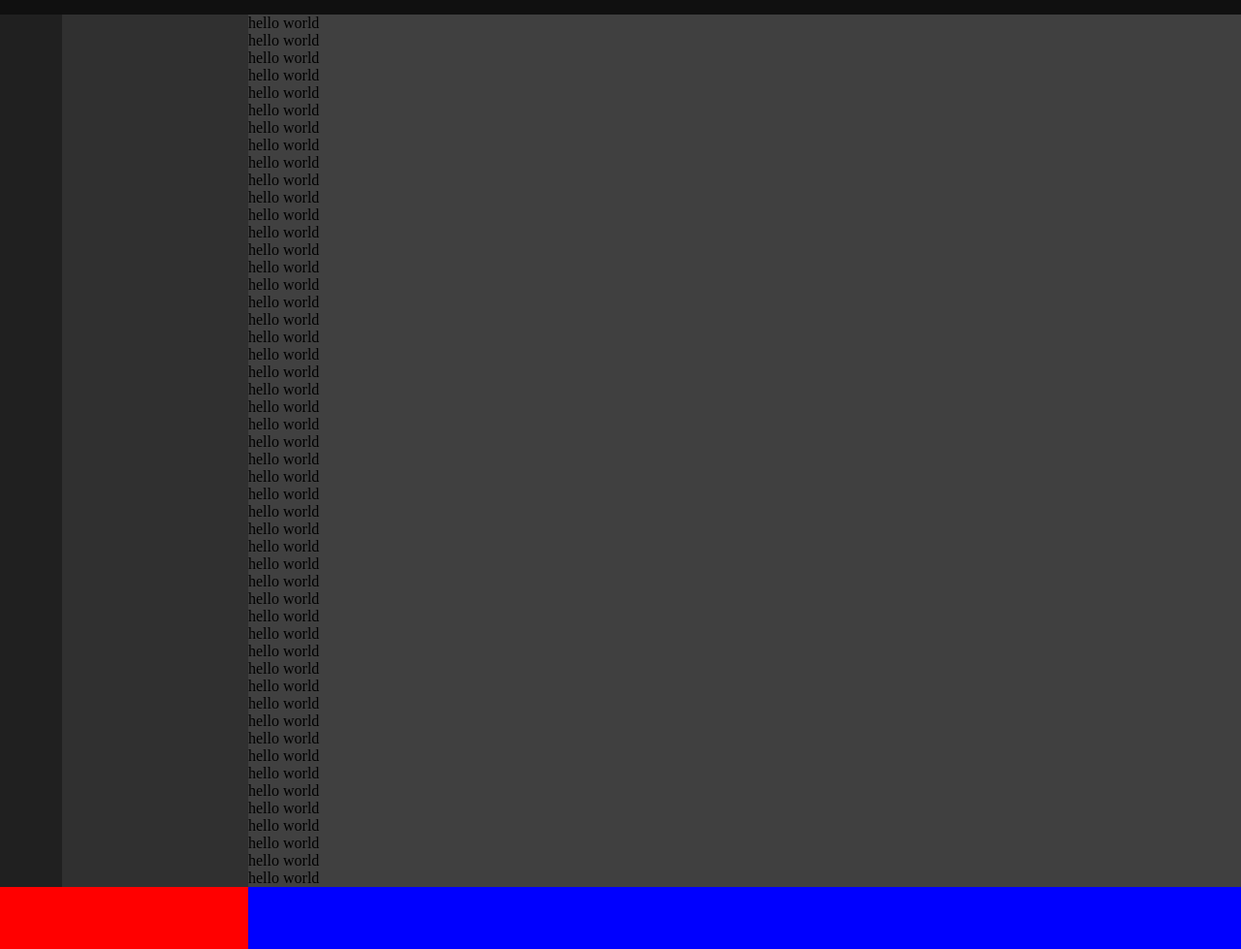
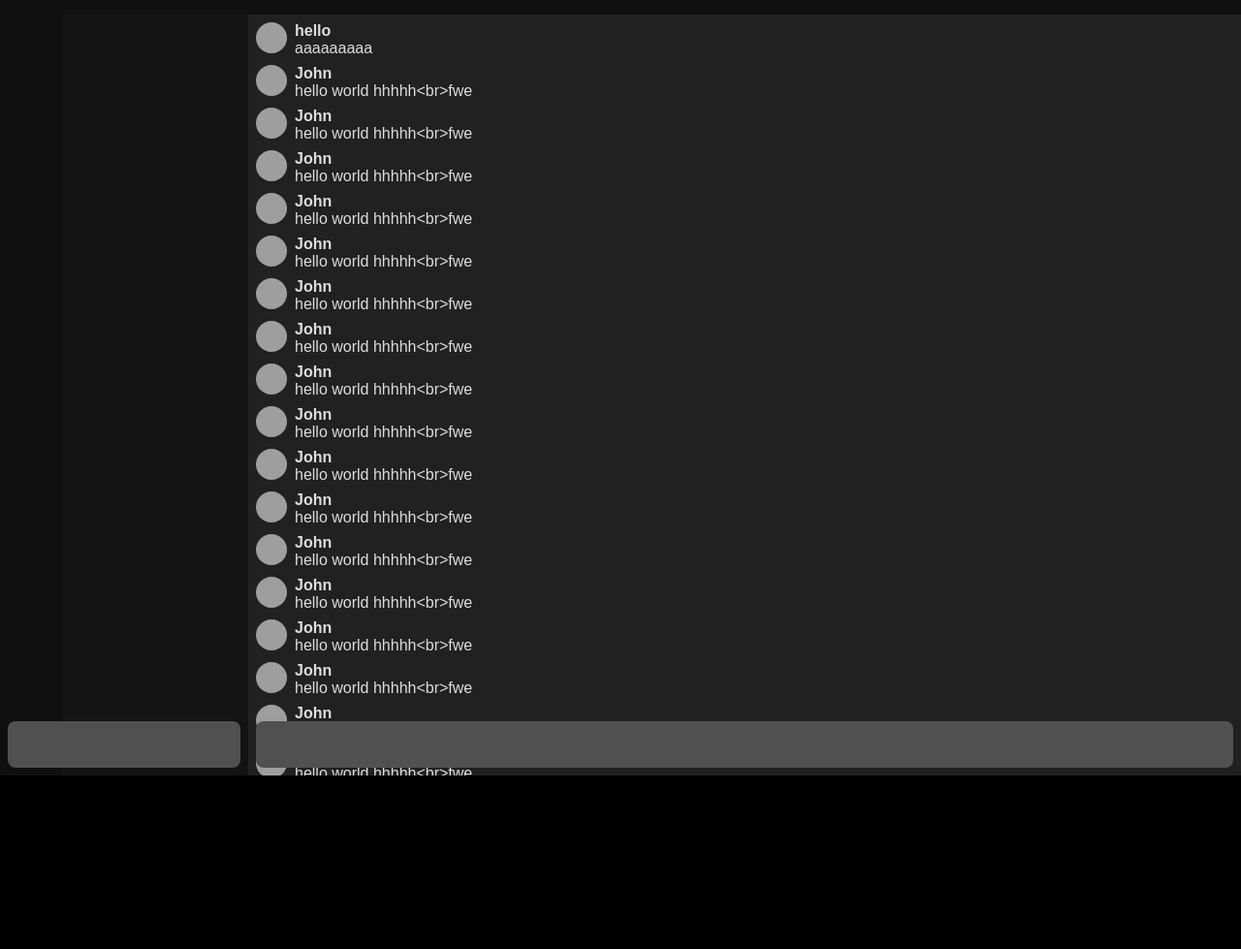
Before and after one commit to wowdabug/chat, a website with bundled scripts: page src/index.html in a window 1280 px wide. Shown: the whole page at 97% size. After the commit the page ends 800 px from the top, so only its background shows below. Built offline with nearby package versions, Linux system fonts and the light colour scheme; grey boxes are pictures that could not be loaded.

Commit message:
i hate css

```diff
--- a/build.js
+++ b/build.js
@@ -16,5 +16,5 @@ await writeFile(
     "dist/index.html",
     html
         .replace("<link rel=\"stylesheet\" href=\"style.css\">", `<style>${css}</style>`)
-        .replace("<script src=\"dist/main.js\"></script>", `<script>${js}</script>`)
+        .replace("<script src=\"../dist/main.js\"></script>", `<script>${js}</script>`)
 );
--- a/src/index.html
+++ b/src/index.html
@@ -5,12 +5,25 @@
         <link rel="stylesheet" href="style.css">
     </head>
     <body>
-
-        <div class="header"></div>
         <div class="main">
-            <div class="server-list"></div>
-            <div class="channel-list"></div>
-            <div class="chat-list" id="chat-list"></div>
+            <div class="header"></div>
+            <div class="lists">
+                <div class="server-list"></div>
+                <div class="channel-list"></div>
+                <div class="chat-list" id="chat-list">
+                    <div class="message">
+                        <img class="message-profile" src="https://picsum.photos/200">
+                        <div class="message-content">
+                            <div class="message-info">
+                                hello
+                            </div>
+                            <div class="message-text">
+                                aaaaaaaaa
+                            </div>
+                        </div>
+                    </div>
+                </div>
+            </div>
         </div>
         <div class="footer">
             <div class="profile"></div>
--- a/src/main.ts
+++ b/src/main.ts
@@ -1,11 +1,40 @@
 const chatList = document.getElementById("chat-list")!;
 
-function sendMessage(text: string): void {
-    chatList.innerHTML += text += "<br>";
+function sendMessage(profile: string, info: string, text: string): void {
+    const message = document.createElement("div");
+    message.className = "message";
+
+    const messageProfile = document.createElement("img");
+    messageProfile.src = profile;
+    messageProfile.className = "message-profile";
+
+    const messageContent = document.createElement("div");
+    messageContent.className = "message-content";
+
+    const messageInfo = document.createElement("div");
+    messageInfo.textContent = info;
+    messageInfo.className = "message-info";
+
+    const messageText = document.createElement("div");
+    messageText.textContent = text;
+    messageText.className = "message-text";
+
+    messageContent.appendChild(messageInfo);
+    messageContent.appendChild(messageText);
+
+    message.appendChild(messageProfile);
+    message.appendChild(messageContent);
+    chatList.appendChild(message);
 }
 
 function main(): void {
-    for (let i: number = 0; i < 50; ++i)  sendMessage("hello world");
+    for (let i: number = 0; i < 50; ++i) {
+        sendMessage(
+            "https://picsum.photos/200",
+            "John",
+            "hello world\nhhhhh<br>fwe"
+        );
+    }
 }
 
 main();
--- a/src/style.css
+++ b/src/style.css
@@ -1,8 +1,10 @@
 :root {
     --header-background: #101010;
-    --server-list-background: #202020;
-    --channel-list-background: #303030;
-    --chat-background: #404040;
+    --server-list-background: #101010;
+    --channel-list-background: #141414;
+    --chat-background: #212121;
+    --profile-background: #505050;
+    --chat-input-background: #505050;
 }
 
 html, body {
@@ -13,10 +15,10 @@ html, body {
 }
 
 body {
-    display: flex;
-    flex-direction: column;
     background: black;
     overflow: hidden;
+    color: #dddddd;
+    font-family: Arial;
 }
 
 .header {
@@ -26,8 +28,15 @@ body {
 
 .main {
     display: flex;
+    flex-direction: column;
+    height: 100%;
+}
+
+.lists {
+    display: flex;
     flex-direction: row;
     flex: 1;
+    min-height: 0;
 }
 
 .server-list {
@@ -45,20 +54,58 @@ body {
     flex: 1;
     display: flex;
     flex-direction: column;
+    min-height: 0;
+    overflow-y: auto;
+    padding: 8px;
+    gap: 8px;
 }
 
 .footer {
-    flex: 0 0 64px;
+    position: fixed;
+    bottom: 8px;
+    left: 8px;
+    right: 8px;
     display: flex;
     flex-direction: row;
+    height: 48px;
+    gap: 16px;
 }
 
 .profile {
-    background: red;
-    flex: 0 0 256px;
+    background: var(--profile-background);
+    border-radius: 8px;
+    flex: 0 0 240px;
 }
 
 .chat-input {
-    background: blue;
+    background: var(--chat-input-background);
+    border-radius: 8px;
     flex: 1;
 }
+
+.message {
+    display: flex;
+    flex-direction: row;
+    gap: 8px;
+}
+
+.message-profile {
+    width: 32px;
+    height: 32px;
+    flex-shrink: 0;
+    border-radius: 50%;
+}
+
+.message-content {
+    display: flex;
+    flex-direction: column;
+    min-width: 0;
+}
+
+.message-info {
+    font-weight: bold;
+}
+
+.message-text {
+    overflow-wrap: anywhere;
+}
```
Also changed, not shown: dist/index.html, dist/main.js.
